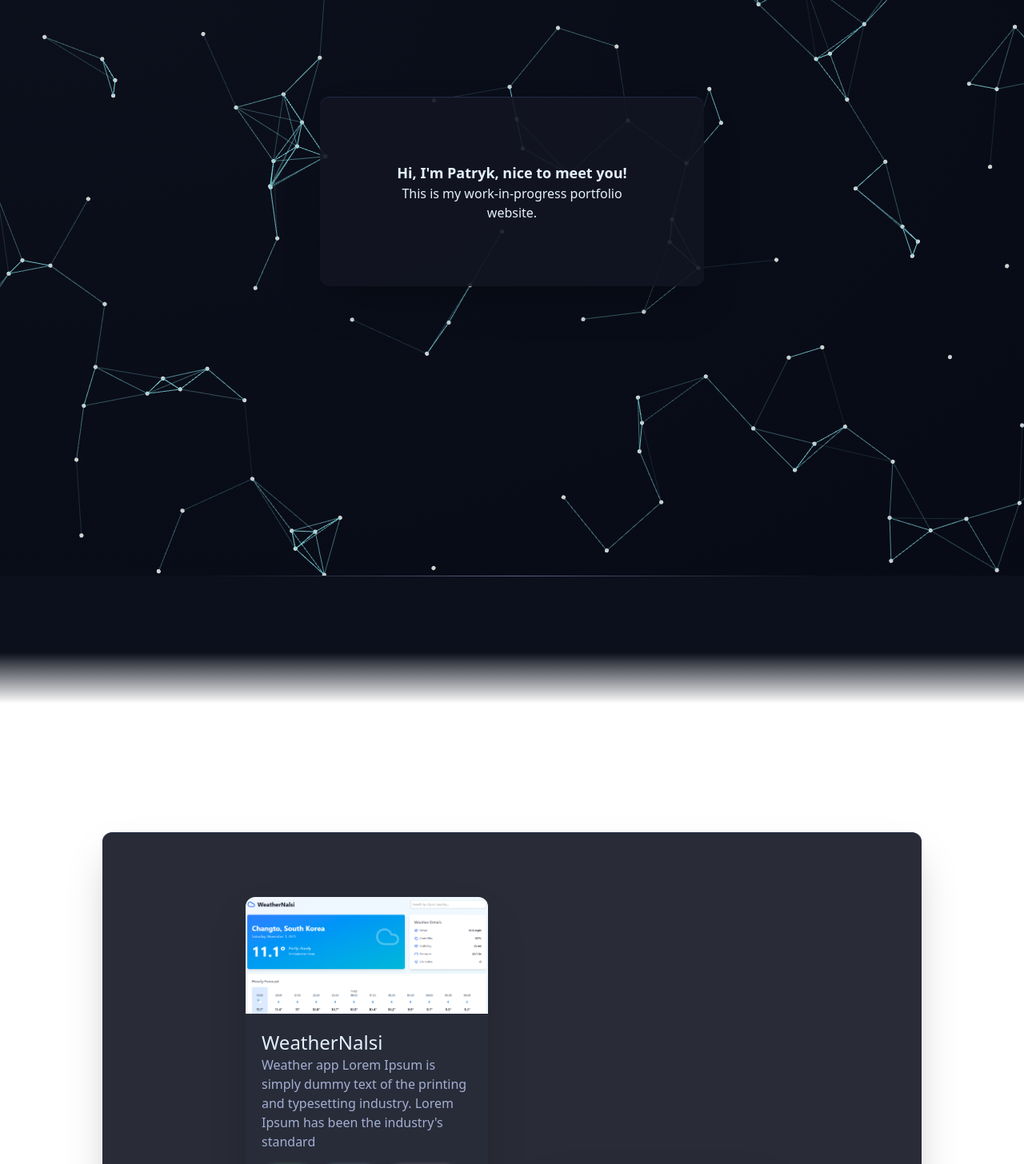
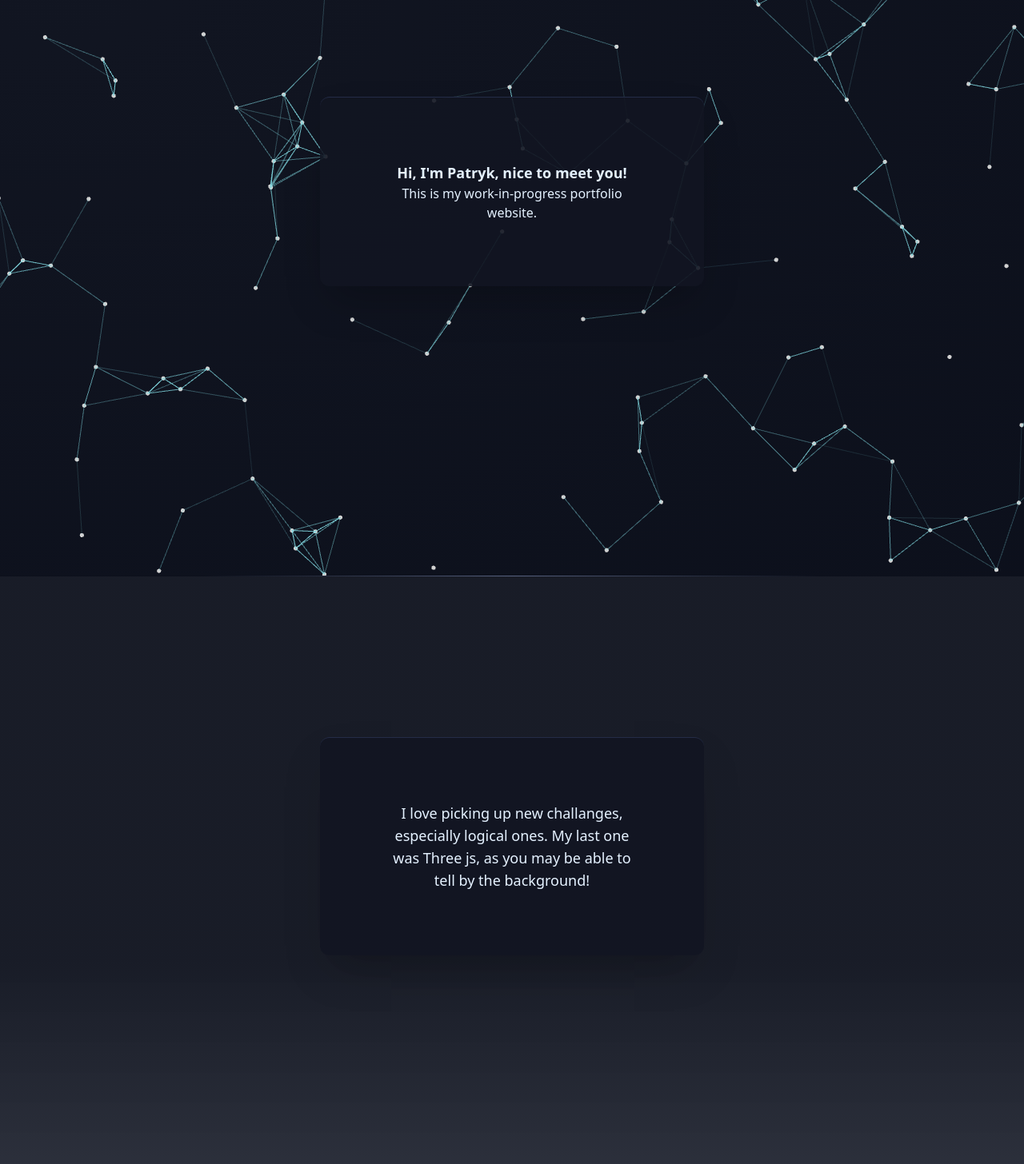
Before and after one commit to PatrykStefaniak/portfolio, a Next.js app: page / in a window 1280 px wide. Shown: the part 80-1536 px from the top of the page at 80% size. Built offline with nearby package versions, Linux system fonts and the light colour scheme.

Commit message:
Added useIntersectionObserver custom hook, and used in in the Separator to show animation only when in view, and also used it in canvas

```diff
--- a/app/globals.css
+++ b/app/globals.css
@@ -67,6 +67,19 @@ html, body, #container {
   @keyframes fade-in {
     0% {
       opacity: 0;
+      transform: translateY(10%);
+    }
+    100% {
+      opacity: 1;
+      transform: translateY(0);
+    }
+  };
+
+  --animate-slide-fade-in: slide-fade-in 3s;
+
+  @keyframes slide-fade-in {
+    0% {
+      opacity: 0;
       transform: translateY(-50%);
     }
     100% {
--- a/components/Home.tsx
+++ b/components/Home.tsx
@@ -1,24 +1,17 @@
 import Background from "./three/Background";
 import ProjectList from "./projects/List";
+import Welcome from "./Welcome";
+import Separator from "./Separator";
 
 export default function Main() {
     return <div id="container" className="overflow-clip">
-        <div className="bg-radial-[at_5%_5%] to-(--bg-dark) from-(--bg) fixed inset-0 ">
+        <div className="bg-radial-[at_5%_5%] to-(--bg) from-(--bg-light) fixed inset-0 ">
             <Background />
         </div>
         <main className="z-10 relative">
-            <section className="w-[90%] sm:w-[55%] mx-auto p-px h-[100vh]">
-                <div className="animate-fade-in sm:w-[60vh] mx-auto py-15 px-5 sm:p-20 bg-(--bg-light)/90 text-(--text) text-center mt-[25vh] rounded-xl shadow-2xl border-t border-(--border-muted)">
-                    <h1 className="text-lg font-semibold">Hi, I&apos;m Patryk, nice to meet you!</h1>
-                    <div>
-                        This is my work-in-progress portfolio website.
-                    </div>
-                </div>
-            </section>
-            <div
-                className="border-separator w-full h-[20vh] bg-linear-to-b from-(--bg) from-60% to-(transparent)"
-            />
-            <ProjectList />
+            <Welcome/>
+            <Separator/>
+            <ProjectList/>
         </main>
     </div>
 }
--- /dev/null
+++ b/components/Separator.tsx
@@ -0,0 +1,23 @@
+'use client'
+
+import { useRef } from "react";
+import useIntersectionObserver from "./hooks/useIntersectionObserver";
+
+export default function Separator() {
+    const elRef = useRef<HTMLDivElement | null>(null);
+    const isInView = useIntersectionObserver(elRef);
+
+    return (
+        <section
+            className="border-separator w-full h-[150vh] bg-linear-to-b from-(--bg)/95 from-40% via-80% via-(--bg-lighter)/90 to-(transparent)"
+        >
+            <div ref={elRef} className="w-[90%] sm:w-[55%] mx-auto p-px">
+                {isInView && (
+                    <div className="animate-fade-in sm:w-[60vh] mx-auto py-[500vh] px-5 sm:p-20 bg-(--bg-light)/90 text-(--text) text-center mt-[25vh] rounded-xl shadow-2xl border-t border-(--border-muted)">
+                        <h2 className="text-lg">I love picking up new challanges, especially logical ones. My last one was Three js, as you may be able to tell by the background!</h2>
+                    </div>
+                )}
+            </div>
+        </section>
+    );
+}
--- /dev/null
+++ b/components/Welcome.tsx
@@ -0,0 +1,12 @@
+export default function Welcome() {
+    return (
+        <section className="w-[90%] sm:w-[55%] mx-auto p-px h-[100vh]">
+            <div className="animate-slide-fade-in sm:w-[60vh] mx-auto py-15 px-5 sm:p-20 bg-(--bg-light)/90 text-(--text) text-center mt-[25vh] rounded-xl shadow-2xl border-t border-(--border-muted)">
+                <h1 className="text-lg font-semibold">Hi, I&apos;m Patryk, nice to meet you!</h1>
+                <div>
+                    This is my work-in-progress portfolio website.
+                </div>
+            </div>
+        </section>
+    );
+}
--- /dev/null
+++ b/components/hooks/useIntersectionObserver.tsx
@@ -0,0 +1,24 @@
+import { RefObject, useEffect, useState } from "react";
+
+export default function useIntersectionObserver(ref: RefObject<HTMLElement | null>) {
+    const [isInView, setIsInView] = useState(false);
+
+    useEffect(() => {
+        if (!ref.current) {
+            return;
+        }
+
+        const observer = new IntersectionObserver(
+            ([entry]) => setIsInView(entry.isIntersecting),
+            { threshold: 0 }
+        );
+
+        observer.observe(ref.current);
+
+        return () => {
+            observer.disconnect();
+        }
+    }, [ref]);
+
+    return isInView;
+}
--- a/components/three/Background.tsx
+++ b/components/three/Background.tsx
@@ -3,31 +3,12 @@
 import { Canvas } from '@react-three/fiber';
 import Scene from './Scene';
 import AnimatedZoom from '../ui/animation/AnimateZoom';
-import { useEffect, useRef, useState } from 'react';
+import { useRef } from 'react';
+import useIntersectionObserver from '../hooks/useIntersectionObserver';
 
 export default function Background() {
     const refCanvasContainer = useRef<HTMLDivElement | null>(null);
-    const [isInView, setIsInView] = useState(false);
-
-    useEffect(() => {
-        if (!refCanvasContainer.current) {
-            return;
-        }
-
-        const observer = new IntersectionObserver(
-            ([entry]) => setIsInView(entry.isIntersecting),
-            { threshold: 0 }
-        );
-        const canvas = refCanvasContainer.current.querySelector('canvas');
-
-        if (canvas) {
-            observer.observe(canvas);
-        }
-
-        return () => {
-            observer.disconnect();
-        }
-    }, []);
+    const isInView = useIntersectionObserver(refCanvasContainer);
 
     return (
         <div ref={refCanvasContainer} className='w-full h-full'>
```
